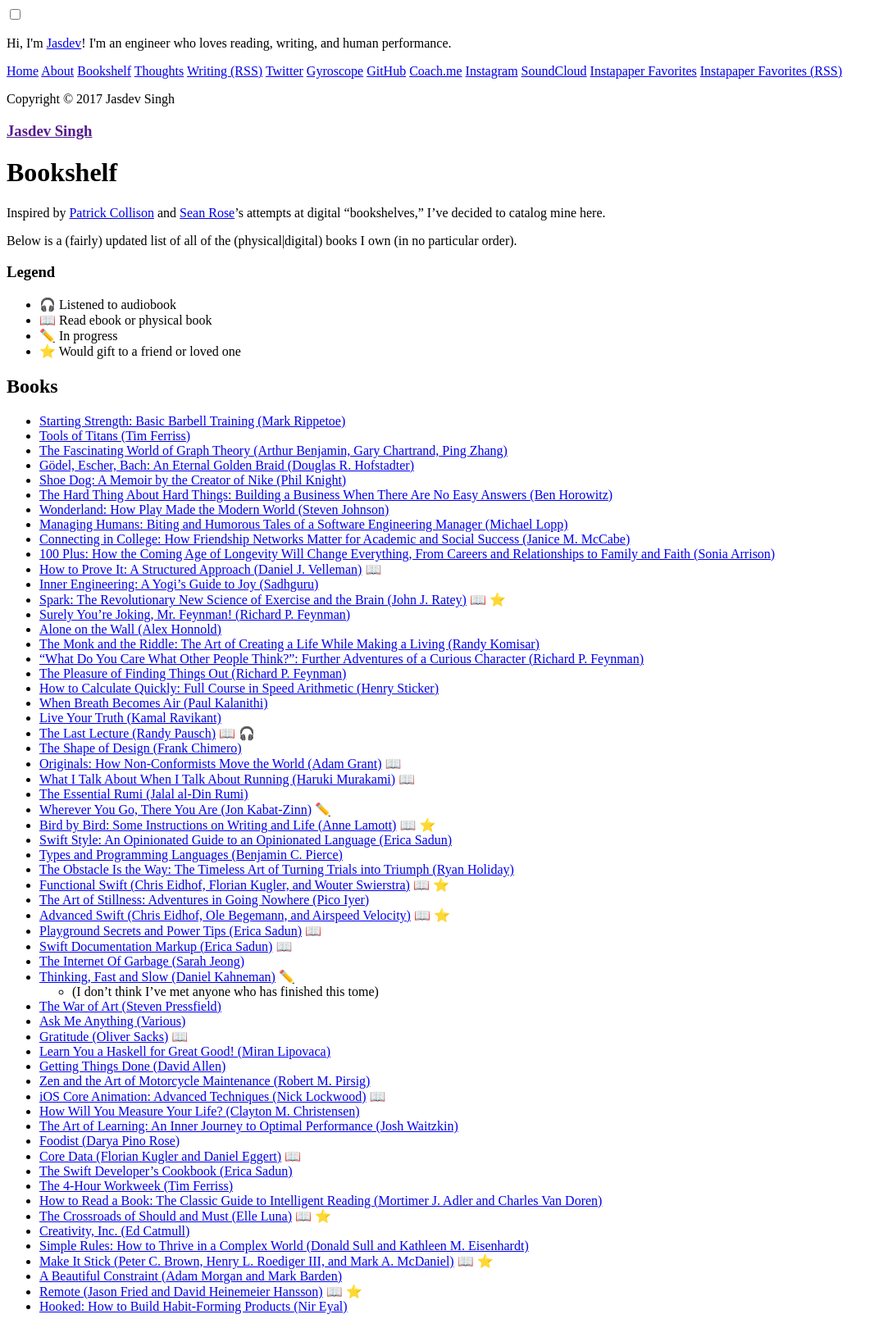
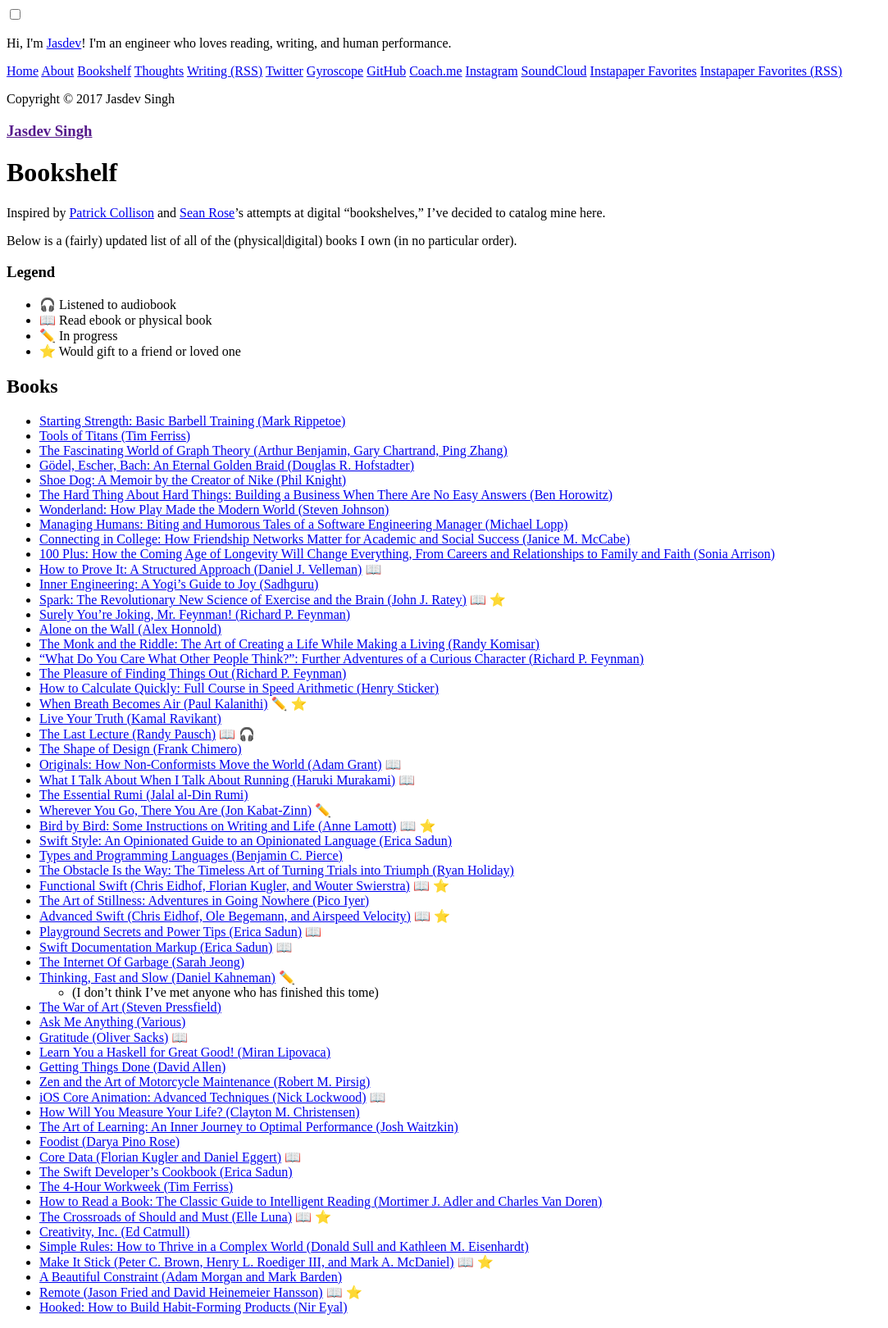
Before and after one commit to rvsrvs/jasdev.github.io, a Jekyll site: the page built from bookshelf.md, in a window 1280 px wide. Shown: the whole page at 82% size, without its empty margins (0-1083 px from the left). Built offline with Jekyll 4.4.1, drawn with Linux system fonts in a browser that asks for light colours.

Commit message:
Nova trip updates

```diff
--- a/bookshelf.md
+++ b/bookshelf.md
@@ -33,7 +33,7 @@
 - [“What Do You Care What Other People Think?”: Further Adventures of a Curious Character (Richard P. Feynman)](https://www.amazon.com/What-Care-Other-People-Think/dp/0393320928)
 - [The Pleasure of Finding Things Out (Richard P. Feynman)](https://www.amazon.com/Pleasure-Finding-Things-Out-Richard/dp/0465023959)
 - [How to Calculate Quickly: Full Course in Speed Arithmetic (Henry Sticker)](https://www.amazon.com/How-Calculate-Quickly-Arithmetic-Mathematics/dp/048620295X)
-- [When Breath Becomes Air (Paul Kalanithi)](https://www.amazon.com/When-Breath-Becomes-Paul-Kalanithi/dp/081298840X)
+- [When Breath Becomes Air (Paul Kalanithi)](https://www.amazon.com/When-Breath-Becomes-Paul-Kalanithi/dp/081298840X) ✏️ ⭐️
 - [Live Your Truth (Kamal Ravikant)](https://www.amazon.com/Live-Your-Truth-Kamal-Ravikant/dp/0989584992)
 - [The Last Lecture (Randy Pausch)](https://www.amazon.com/Last-Lecture-Randy-Pausch/dp/1401323251) 📖 🎧
 - [The Shape of Design (Frank Chimero)](https://www.amazon.com/Shape-Design-Frank-Chimero/dp/0985472200)
```
